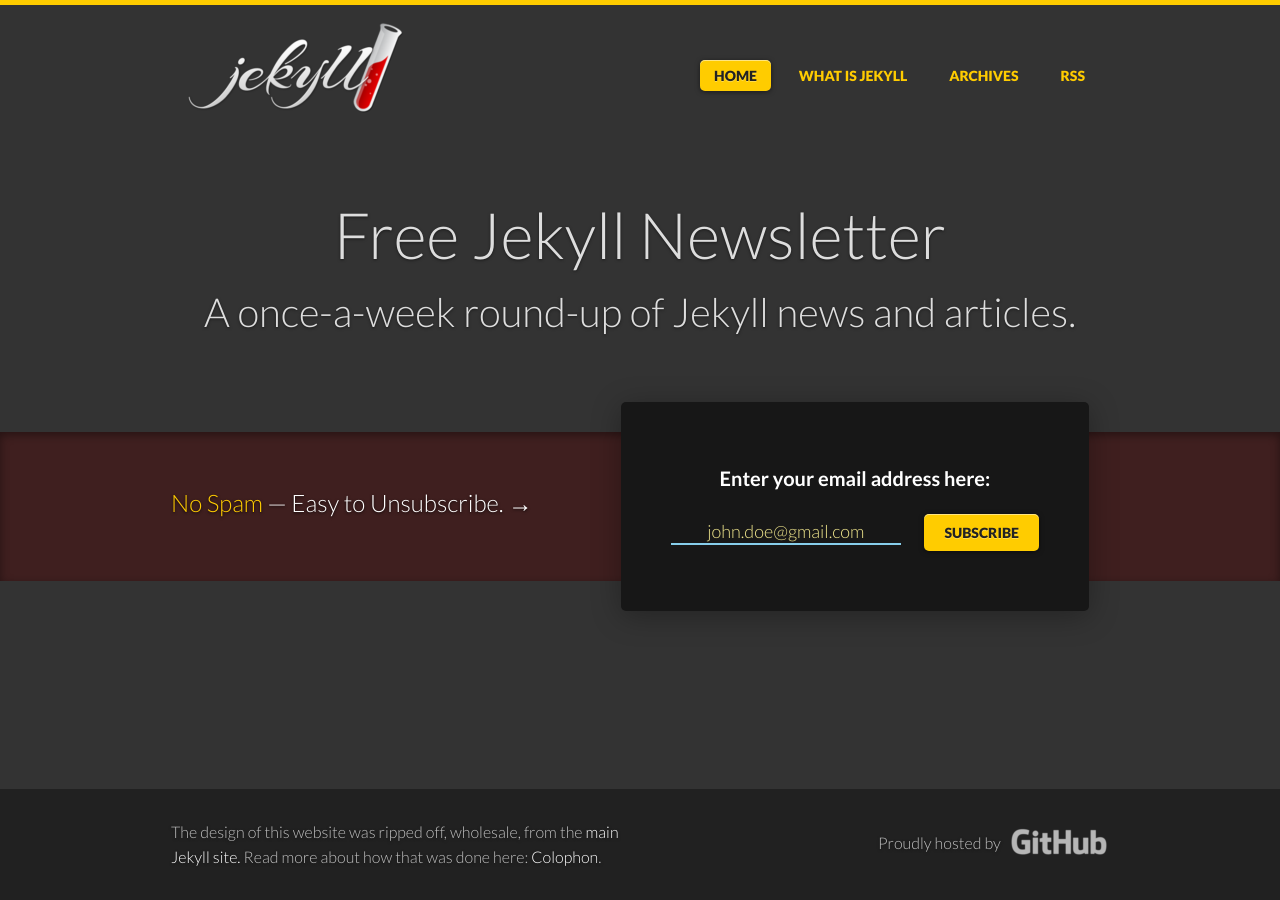
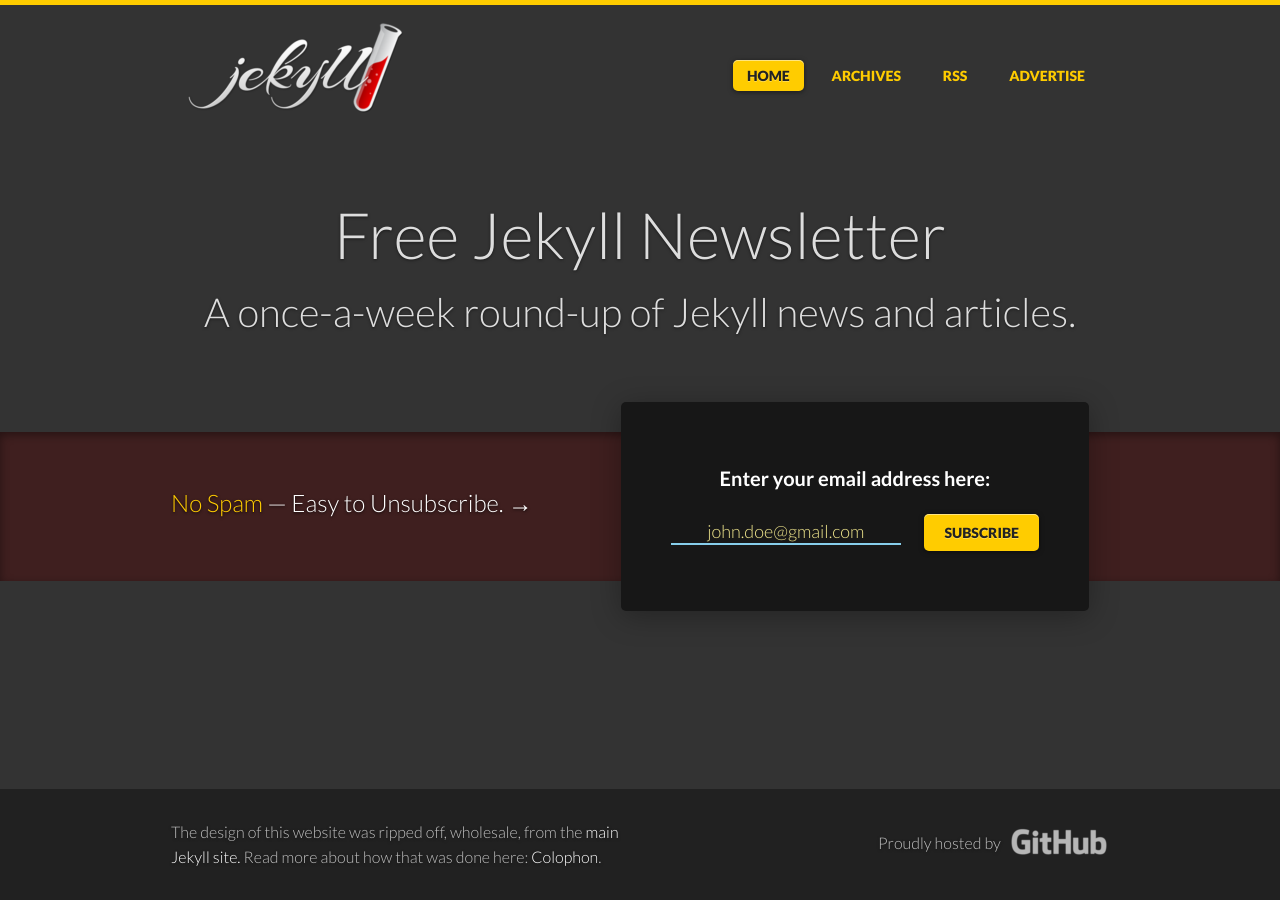
Before and after one commit to jekyllweekly/jekyllweekly.github.io, a Jekyll site: the page built from index.html, in a window 1280 px wide. Built offline with Jekyll 4.4.1, drawn with Linux system fonts in a browser that asks for light colours.

Commit message:
Updated links

```diff
--- a/_data/navigation.yml
+++ b/_data/navigation.yml
@@ -1,8 +1,8 @@
 - title: Home
   url: /
-- title: What is Jekyll
-  url: /jekyll/
 - title: Archives
   url: /archives/
 - title: RSS
   url: /feed/
+- title: Advertise
+  url: /advertise/
```
